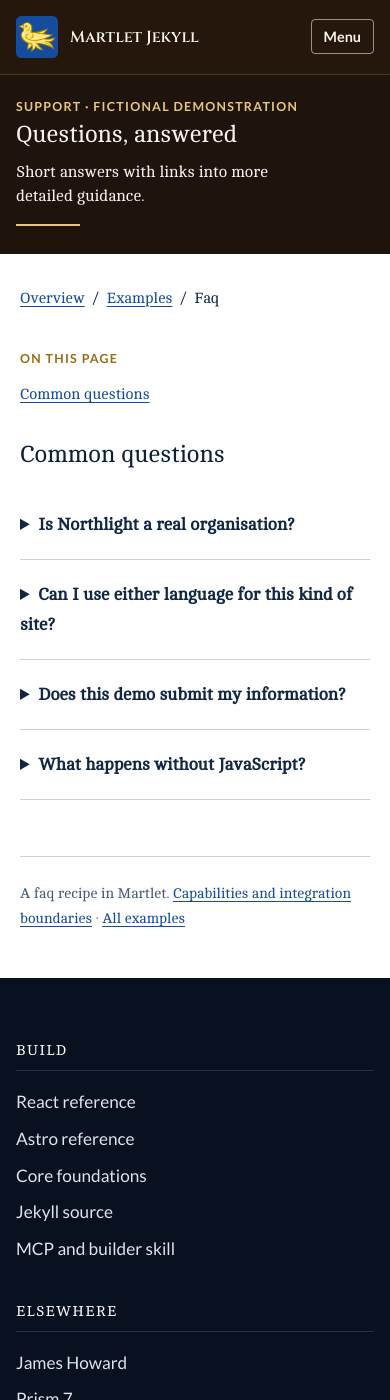
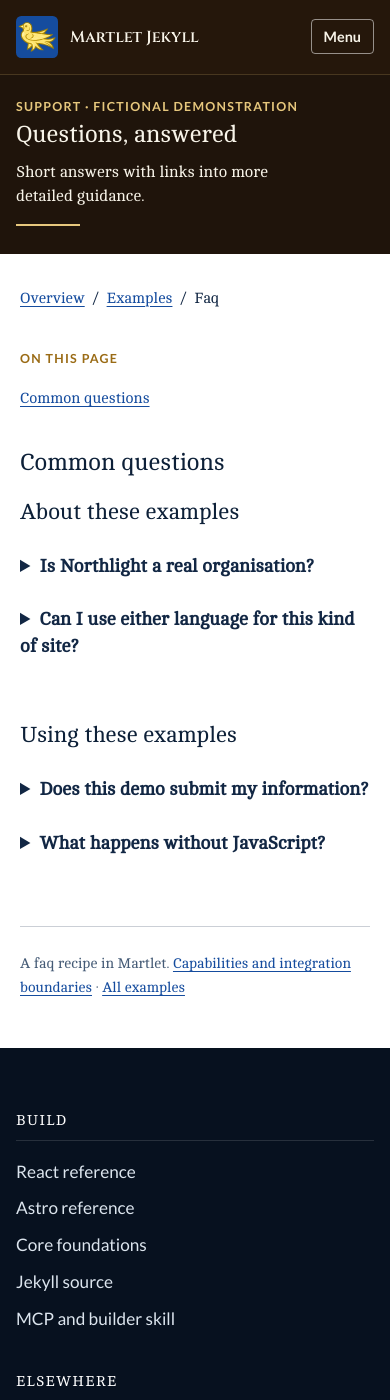
Before and after one commit to martletdesign/jekyll, a Jekyll site: the page built from examples/faq.html, in a window 390 px wide and 1400 px high. Built offline with Jekyll 4.4.1, drawn with Linux system fonts in a browser that asks for light colours.

Commit message:
Compose Martlet reference exemplars through related reading groups

```diff
--- a/_includes/examples/faq.html
+++ b/_includes/examples/faq.html
@@ -1 +1,15 @@
+{% if page.record_id == 'faq' %}
+<div class="example-faq example-faq--grouped">
+  {% for item in include.items %}
+    {% if forloop.index0 == 0 or forloop.index0 == 2 %}
+    <section class="example-faq__group" aria-labelledby="{% if forloop.first %}faq-about{% else %}faq-using{% endif %}">
+      <h3 id="{% if forloop.first %}faq-about{% else %}faq-using{% endif %}">{% if forloop.first %}About these examples{% else %}Using these examples{% endif %}</h3>
+      <div class="example-faq__questions">
+    {% endif %}
+        <details><summary>{{ item.question | escape }}</summary><div class="example-faq__answer"><p>{{ item.answer | escape }}</p></div></details>
+    {% if forloop.index0 == 1 or forloop.last %}</div></section>{% endif %}
+  {% endfor %}
+</div>
+{% else %}
 <div class="example-faq">{% for item in include.items %}<details><summary>{{ item.question | escape }}</summary><p>{{ item.answer | escape }}</p></details>{% endfor %}</div>
+{% endif %}
--- a/_includes/examples/recipe.html
+++ b/_includes/examples/recipe.html
@@ -1,4 +1,8 @@
 {% assign record = site.data.examples.pages | where: 'id', page.record_id | first %}
 {% if record.semantic_class == 'event' %}{% include examples/event-context.html event=record.event %}{% endif %}
 {% if record.semantic_class == 'article' %}{% include examples/article-context.html record=record %}{% endif %}
-{% for block in record.sections %}{% include examples/section.html block=block %}{% endfor %}
+{% case record.id %}
+  {% when 'changelog' %}{% include examples/release-history.html record=record %}
+  {% when 'dashboard-components' %}{% include examples/component-catalog.html record=record %}
+  {% else %}{% for block in record.sections %}{% include examples/section.html block=block %}{% endfor %}
+{% endcase %}
--- a/_layouts/example-document.html
+++ b/_layouts/example-document.html
@@ -2,7 +2,7 @@
 layout: default
 ---
 {% assign record = site.data.examples.pages | where: 'id', page.record_id | first %}
-<div class="example-root example-frame--document" data-example="{{ page.record_id | escape }}" data-semantic-class="{{ record.semantic_class | escape }}">
+<div class="example-root example-frame--document{% if page.record_id == 'faq' or page.record_id == 'changelog' or page.record_id == 'dashboard-components' %} example-reference-exemplar{% endif %}" data-example="{{ page.record_id | escape }}" data-semantic-class="{{ record.semantic_class | escape }}">
   <div class="example-wrap example-reading">
     <nav class="example-breadcrumb" aria-label="Breadcrumb"><a href="{{ '/' | relative_url }}">Overview</a><span aria-hidden="true">/</span><a href="{{ '/examples/' | relative_url }}">Examples</a><span aria-hidden="true">/</span><span aria-current="page">{{ record.semantic_class | replace: '-', ' ' | capitalize }}</span></nav>
     <div class="example-document">{% include examples/local-index.html record=record %}<div><article aria-labelledby="page-title">{% include examples/recipe.html %}{{ content }}</article></div></div>
--- a/assets/css/examples-family.css
+++ b/assets/css/examples-family.css
@@ -36,3 +36,33 @@ body.martlet .site-header.is-ready :is(.brand,nav a,.menu-button,.appearance-tog
 
 /* Source .button owns appearance; keyboard focus mirrors its native hover state. */
 .example-root .button:focus-visible { color: #fff; background: var(--color-navy-900); border-color: var(--color-navy-900); }
+
+/* Reference exemplars: browse related subjects, then read a bounded entry.
+   This translates the origin's index/reading relationships, not its imagery. */
+.example-reference-exemplar .example-reading { max-width:74rem; }
+.example-reference-exemplar .example-document { grid-template-columns:minmax(11rem,15rem) minmax(0,46rem); }
+.example-reference-exemplar .example-local-index { max-width:26ch; }
+.example-reference-exemplar .example-local-index a { display:inline-block; padding-block:.25rem; }
+.example-faq--grouped .example-faq__group + .example-faq__group { margin-top:3rem; }
+.example-faq--grouped .example-faq__group > h3 { font-family:var(--font-heading,"Cambo",serif); font-size:1.4rem; margin-bottom:.8rem; }
+.example-faq--grouped details { border:0; padding-block:.6rem; }
+.example-faq--grouped summary { max-width:42ch; font-size:1.15rem; line-height:1.45; }
+.example-faq__answer { margin-inline-start:1.25rem; max-width:59ch; }
+.example-faq__answer p { font-family:"Cambo",serif; font-size:1.12rem; }
+.example-release-history { list-style:none; margin:0; padding:0; }
+.example-release { display:grid; grid-template-columns:minmax(8rem,10rem) minmax(0,1fr); gap:2rem; }
+.example-release h2 { font-size:1.8rem; }
+.example-release__version { display:block; }
+.example-release__date { display:block; font:400 .95rem/1.65 "Lato",sans-serif; margin-top:.4rem; }
+.example-release__date time { display:inline; }
+.example-release .example-prose { font-family:"Cambo",serif; font-size:1.12rem; }
+.example-component-catalog__entry { max-width:64ch; margin-bottom:3rem; }
+.example-component-catalog__entry h2 { max-width:25ch; margin-bottom:.85rem; }
+.example-component-catalog__entry .example-prose { padding-inline-start:1.4rem; font-family:"Cambo",serif; font-size:1.12rem; }
+@media(max-width:64rem) { .example-reference-exemplar .example-document { display:block; } .example-reference-exemplar .example-local-index { max-width:none; } }
+@media(max-width:40rem) { .example-release { display:block; } .example-release h2 { margin-bottom:1rem; } .example-release__version,.example-release__date,.example-release__date time { display:inline; } .example-faq__answer,.example-component-catalog__entry .example-prose { margin-inline-start:0; padding-inline-start:0; } }
+@media print { .example-release-history,.example-release,.example-component-catalog { display:block; } .example-faq--grouped details:not([open]) .example-faq__answer { display:block; } }
+@media print {
+  .example-faq--grouped details::details-content { content-visibility:visible; block-size:auto; }
+  .example-faq--grouped details { break-inside:avoid; }
+}
--- a/nightjar/source-files.json
+++ b/nightjar/source-files.json
@@ -37,6 +37,7 @@
   "_includes/examples/catalog.html",
   "_includes/examples/chart.html",
   "_includes/examples/chat.html",
+  "_includes/examples/component-catalog.html",
   "_includes/examples/dashboard-administration.html",
   "_includes/examples/dashboard-analytics.html",
   "_includes/examples/dashboard-operations.html",
@@ -53,6 +54,7 @@
   "_includes/examples/metric.html",
   "_includes/examples/plans.html",
   "_includes/examples/recipe.html",
+  "_includes/examples/release-history.html",
   "_includes/examples/scene.html",
   "_includes/examples/scientific.html",
   "_includes/examples/search.html",
@@ -168,6 +170,7 @@
   "docs/archetypes/VERIFICATION.md",
   "docs/archetypes/contracts/catalog.schema.json",
   "docs/archetypes/contracts/dashboards.schema.json",
+  "docs/qa/grammar-exemplars.md",
   "docs/source-shell/CONTRACT.md",
   "docs/source-shell/README.md",
   "examples/about.html",
--- a/package.json
+++ b/package.json
@@ -4,7 +4,8 @@
   "type": "module",
   "scripts": {
     "test:browser": "node tests/browser.mjs",
-    "test:identity": "node tests/identity.mjs"
+    "test:identity": "node tests/identity.mjs",
+    "test:grammar": "node tests/grammar.mjs"
   },
   "devDependencies": {
     "@axe-core/playwright": "4.11.1",
```
Also changed, not shown: _includes/examples/component-catalog.html (added, +8 -0 lines), _includes/examples/release-history.html (added, +11 -0 lines), docs/qa/grammar-exemplars.md (added, +25 -0 lines), tests/grammar.mjs (added, +40 -0 lines), .github/workflows/browser.yml.
